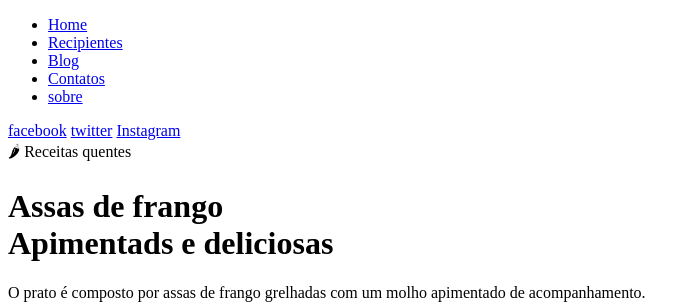
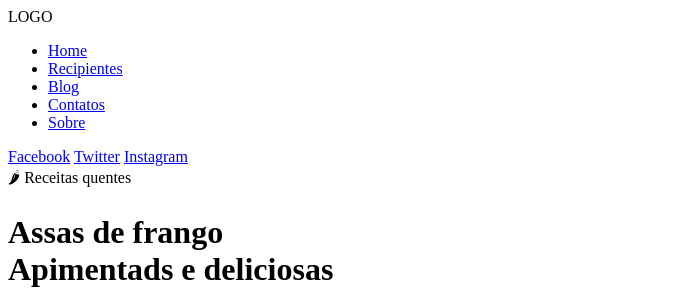
Before and after one commit to Beatriz-AC/Transformando_Prototipo, a plain HTML site: page index.html in a window 1280 px wide. Shown: the top 307 px of the page, without its empty margins (0-700 px from the left). Drawn offline with Linux system fonts and the light colour scheme; files that its build step writes are made by us from their sources.

Commit message:
index.html

```diff
--- a/index.html
+++ b/index.html
@@ -1,27 +1,27 @@
 <!DOCTYPE html>
-<html lang="en">
+<html lang="pt-br">
 <head>
   <meta charset="UTF-8">
   <meta name="viewport" content="width=device-width, initial-scale=1.0">
-    <title>comida</title>
-    <link rel="stylesheet" href="#">
+  <title>Comida</title>
+  <link rel="stylesheet" href="./style.css">
 </head>
 <body>
+  <!-- aqui -->
   <header>
-    <div class="logo">
+    <div class="logo">LOGO</div>
     <nav>
       <ul>
         <li><a href="#">Home</a></li>
         <li><a href="#">Recipientes</a></li>
         <li><a href="#">Blog</a></li>
         <li><a href="#">Contatos</a></li>
-          <li><a href="#">sobre</a></li>
+        <li><a href="#">Sobre</a></li>
       </ul>
     </nav>
-    </nav>
     <div class="social">
-      <a href="#">facebook</a>
-      <a href="#">twitter</a>
+      <a href="#">Facebook</a>
+      <a href="#">Twitter</a>
       <a href="#">Instagram</a>
     </div>
 
```
Lines whose indentation alone changed are shown as unchanged.
